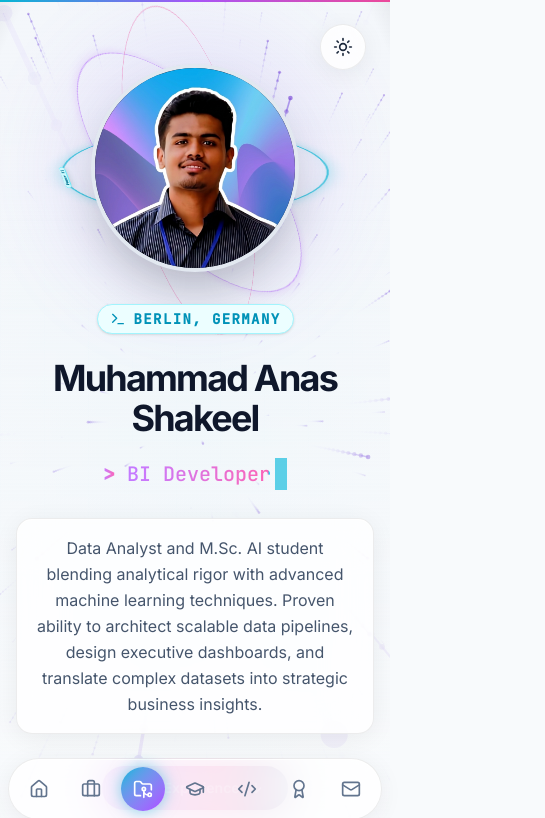
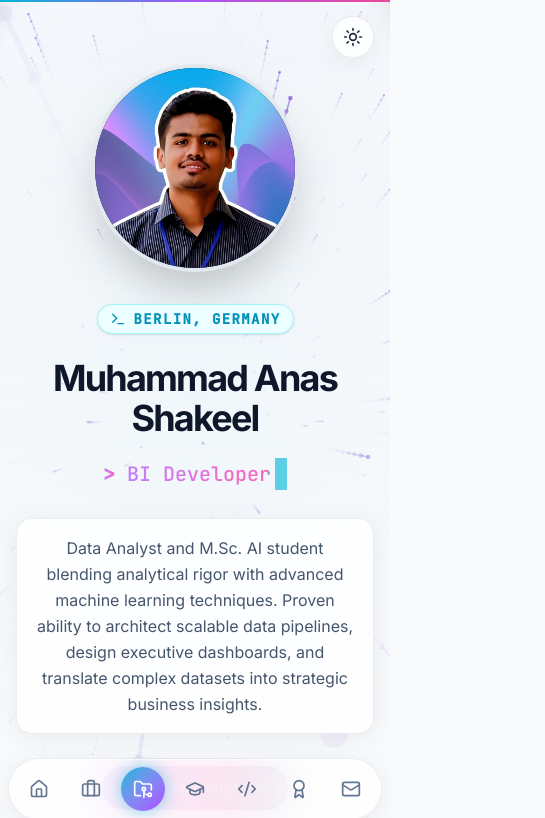
Before and after one commit to muhammad-anas-9/anas-portfolio, a React (Vite) app: page / in a window 390 px wide. Shown: the top 818 px of the page, 545 px wide, since content can reach past the window. Built offline with nearby package versions, Linux system fonts and the light colour scheme.

Commit message:
Fix mobile overflow: hide 3D rings, html overflow-x hidden, nav bottom padding

```diff
--- a/src/App.tsx
+++ b/src/App.tsx
@@ -92,7 +92,7 @@ export default function App() {
       <AnimatedBackground />
 
       {!showSplash && (
-        <main className="relative z-10">
+        <main className="relative z-10 pb-24 md:pb-0">
           <ThemeToggle />
           <Navigation />
           <Hero />
--- a/src/components/Hero.tsx
+++ b/src/components/Hero.tsx
@@ -156,20 +156,20 @@ export const Hero: React.FC = () => {
             animate={{ opacity: 1, scale: 1, filter: "blur(0px)" }}
             transition={{ duration: 1, delay: 0.4, ease: [0.22, 1, 0.36, 1] }}
           >
-            {/* Outer perspective shell for 3D rings */}
+            {/* Outer perspective shell for 3D rings — desktop only to prevent mobile overflow */}
             <div className="relative" style={{ perspective: "1200px" }}>
 
-              {/* Pulsing aura glow */}
+              {/* Pulsing aura glow — hidden on mobile */}
               <motion.div
                 animate={{ scale: [1, 1.18, 1], opacity: [0.35, 0.65, 0.35] }}
                 transition={{ duration: 4, repeat: Infinity, ease: "easeInOut" }}
-                className="absolute rounded-full pointer-events-none"
+                className="absolute rounded-full pointer-events-none hidden sm:block"
                 style={{ inset: "-30%", background: "radial-gradient(circle, rgba(6,182,212,0.35) 0%, rgba(168,85,247,0.2) 40%, transparent 70%)", filter: "blur(30px)" }}
               />
 
-              {/* Orbital ring 1 — equatorial */}
+              {/* Orbital ring 1 — equatorial — hidden on mobile */}
               <div
-                className="absolute pointer-events-none"
+                className="absolute pointer-events-none hidden sm:block"
                 style={{ inset: "-14%", transformStyle: "preserve-3d", transform: "rotateX(72deg)" }}
               >
                 <motion.div
@@ -180,9 +180,9 @@ export const Hero: React.FC = () => {
                 />
               </div>
 
-              {/* Orbital ring 2 — inclined */}
+              {/* Orbital ring 2 — inclined — hidden on mobile */}
               <div
-                className="absolute pointer-events-none"
+                className="absolute pointer-events-none hidden sm:block"
                 style={{ inset: "-22%", transformStyle: "preserve-3d", transform: "rotateX(55deg) rotateY(42deg)" }}
               >
                 <motion.div
@@ -193,9 +193,9 @@ export const Hero: React.FC = () => {
                 />
               </div>
 
-              {/* Orbital ring 3 — polar */}
+              {/* Orbital ring 3 — polar — hidden on mobile */}
               <div
-                className="absolute pointer-events-none"
+                className="absolute pointer-events-none hidden sm:block"
                 style={{ inset: "-30%", transformStyle: "preserve-3d", transform: "rotateY(70deg) rotateX(12deg)" }}
               >
                 <motion.div
@@ -206,9 +206,9 @@ export const Hero: React.FC = () => {
                 />
               </div>
 
-              {/* Orbiting tech badge 1 */}
+              {/* Orbiting tech badge 1 — hidden on mobile */}
               <div
-                className="absolute pointer-events-none"
+                className="absolute pointer-events-none hidden sm:block"
                 style={{ inset: "-14%", transformStyle: "preserve-3d", transform: "rotateX(72deg)" }}
               >
                 <motion.div
@@ -222,9 +222,9 @@ export const Hero: React.FC = () => {
                 </motion.div>
               </div>
 
-              {/* Orbiting tech badge 2 */}
+              {/* Orbiting tech badge 2 — hidden on mobile */}
               <div
-                className="absolute pointer-events-none"
+                className="absolute pointer-events-none hidden sm:block"
                 style={{ inset: "-22%", transformStyle: "preserve-3d", transform: "rotateX(55deg) rotateY(42deg)" }}
               >
                 <motion.div
@@ -238,9 +238,9 @@ export const Hero: React.FC = () => {
                 </motion.div>
               </div>
 
-              {/* Orbiting tech badge 3 */}
+              {/* Orbiting tech badge 3 — hidden on mobile */}
               <div
-                className="absolute pointer-events-none"
+                className="absolute pointer-events-none hidden sm:block"
                 style={{ inset: "-30%", transformStyle: "preserve-3d", transform: "rotateY(70deg) rotateX(12deg)" }}
               >
                 <motion.div
--- a/src/components/ThemeToggle.tsx
+++ b/src/components/ThemeToggle.tsx
@@ -34,7 +34,7 @@ export const ThemeToggle: React.FC = () => {
   return (
     <button
       onClick={toggleTheme}
-      className="fixed top-6 right-6 z-50 p-3 rounded-full glass-panel shadow-lg text-slate-800 dark:text-slate-200 hover:scale-110 transition-transform hover:text-cyan-500 dark:hover:text-cyan-400"
+      className="fixed top-4 right-4 md:top-6 md:right-6 z-50 p-2.5 md:p-3 rounded-full glass-panel shadow-lg text-slate-800 dark:text-slate-200 hover:scale-110 transition-transform hover:text-cyan-500 dark:hover:text-cyan-400"
       aria-label="Toggle theme"
     >
       <motion.div
--- a/src/index.css
+++ b/src/index.css
@@ -49,6 +49,7 @@
 
 html {
   scroll-behavior: smooth;
+  overflow-x: hidden;
 }
 
 body {
```
